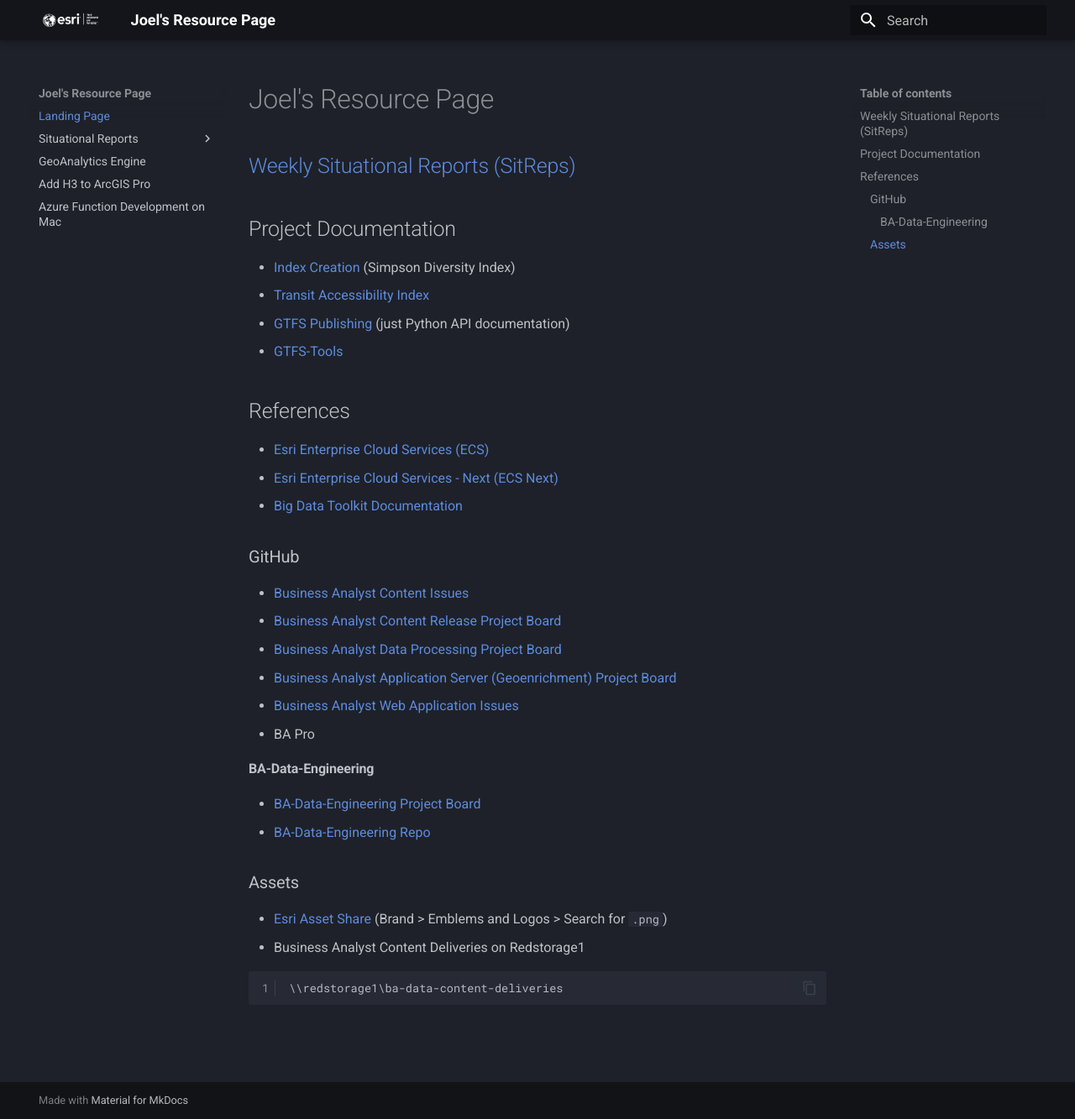
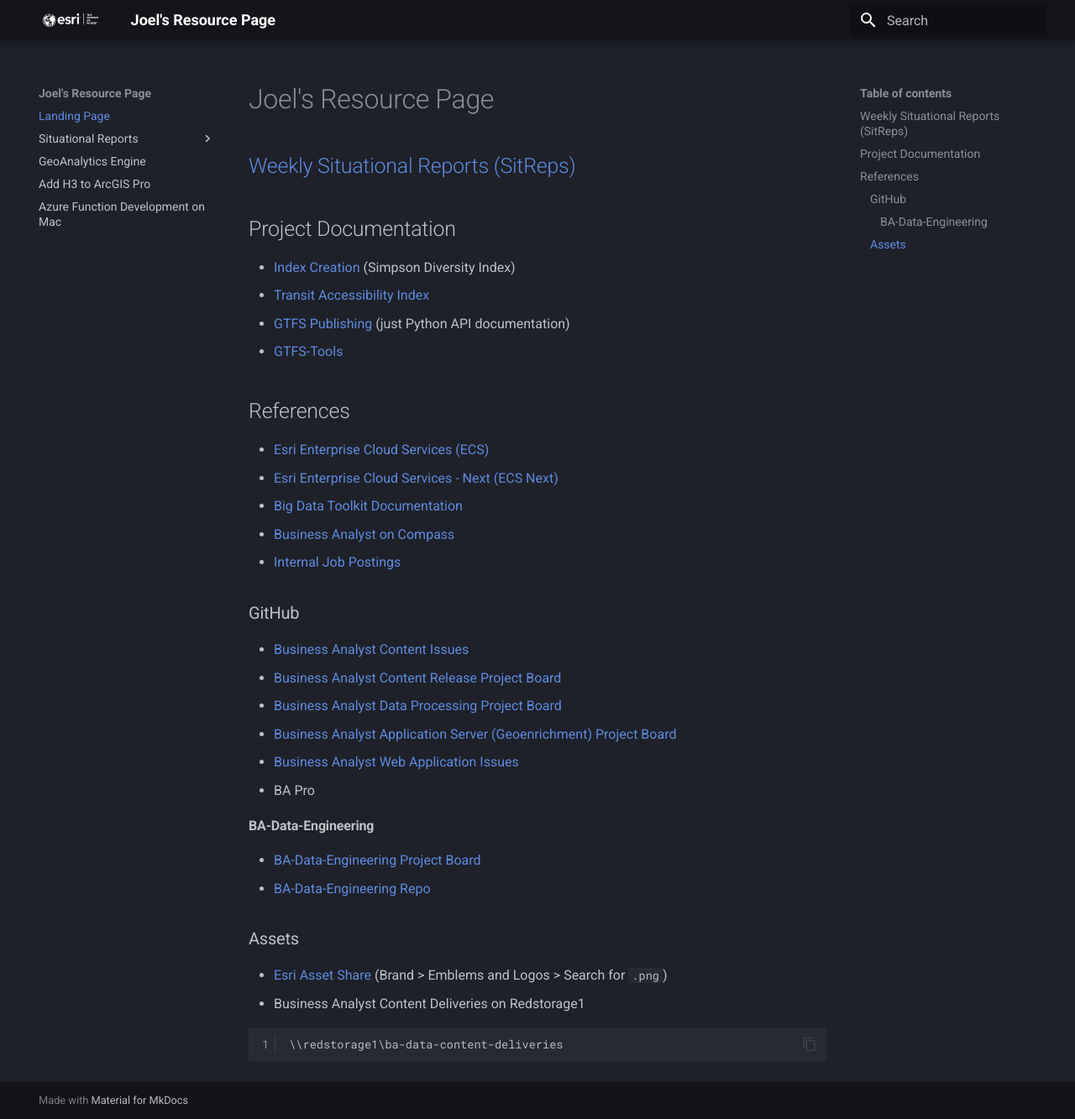
Before and after one commit to knu2xs/esri-resource-page, an MkDocs documentation site: the page built from docs/index.md, in a window 1280 px wide and 1333 px high. Shown: the whole window at 84% size. Built offline with MkDocs 1.6.1 and Material for MkDocs 9.7.7, drawn with Linux system fonts in a browser that asks for light colours.

Commit message:
update sitreps

```diff
--- a/docs/index.md
+++ b/docs/index.md
@@ -14,6 +14,8 @@
 - [Esri Enterprise Cloud Services (ECS)](https://ecsprd.esri.com/)
 - [Esri Enterprise Cloud Services - Next (ECS Next)](https://ecsnext.esri.com)
 - [Big Data Toolkit Documentation](https://esrips.github.io/bdt3/index.htm)
+- [Business Analyst on Compass](https://esriis.sharepoint.com/sites/BusinessAnalyst)
+- [Internal Job Postings](https://app7.greenhouse.io/internal_job_board?offices%5B%5D=4012415007&field_4480515007%5B%5D=7259365007)
 
 ### GitHub
 
```
Also changed, not shown: docs/sitreps/posts/sitrep_20250117.md (+0 -1 lines).
